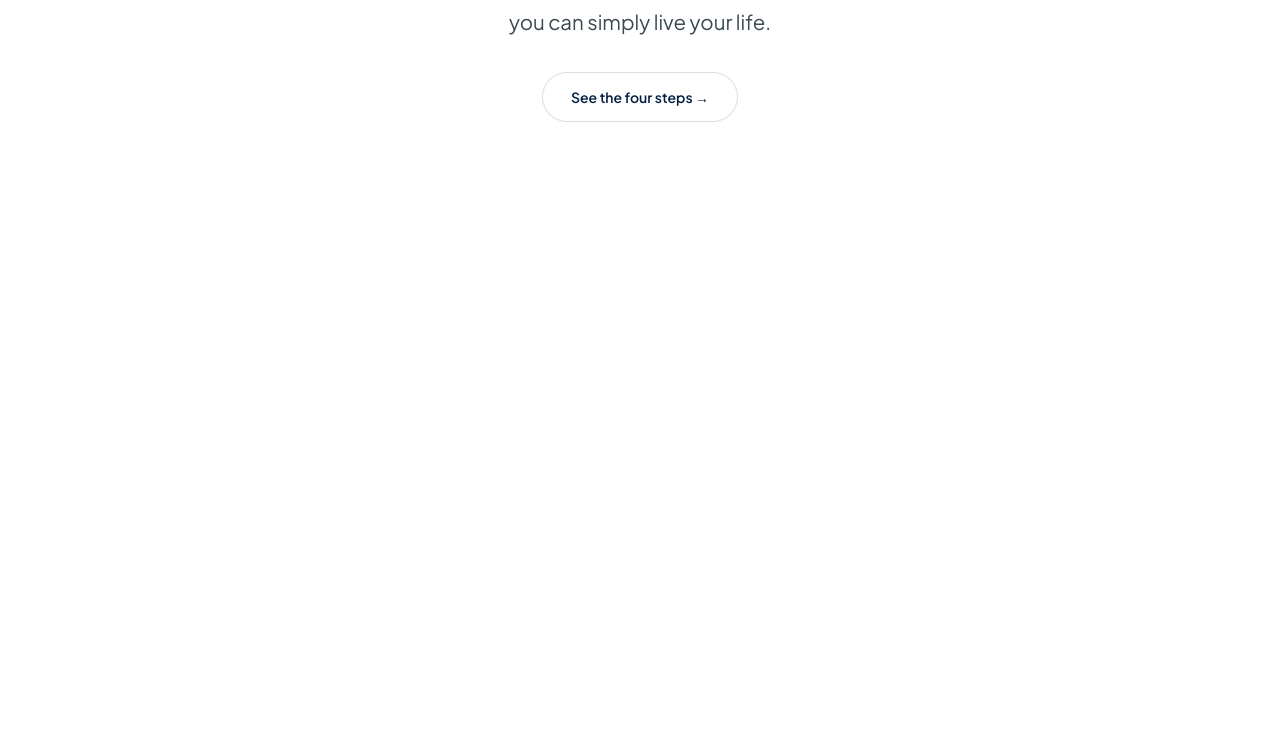
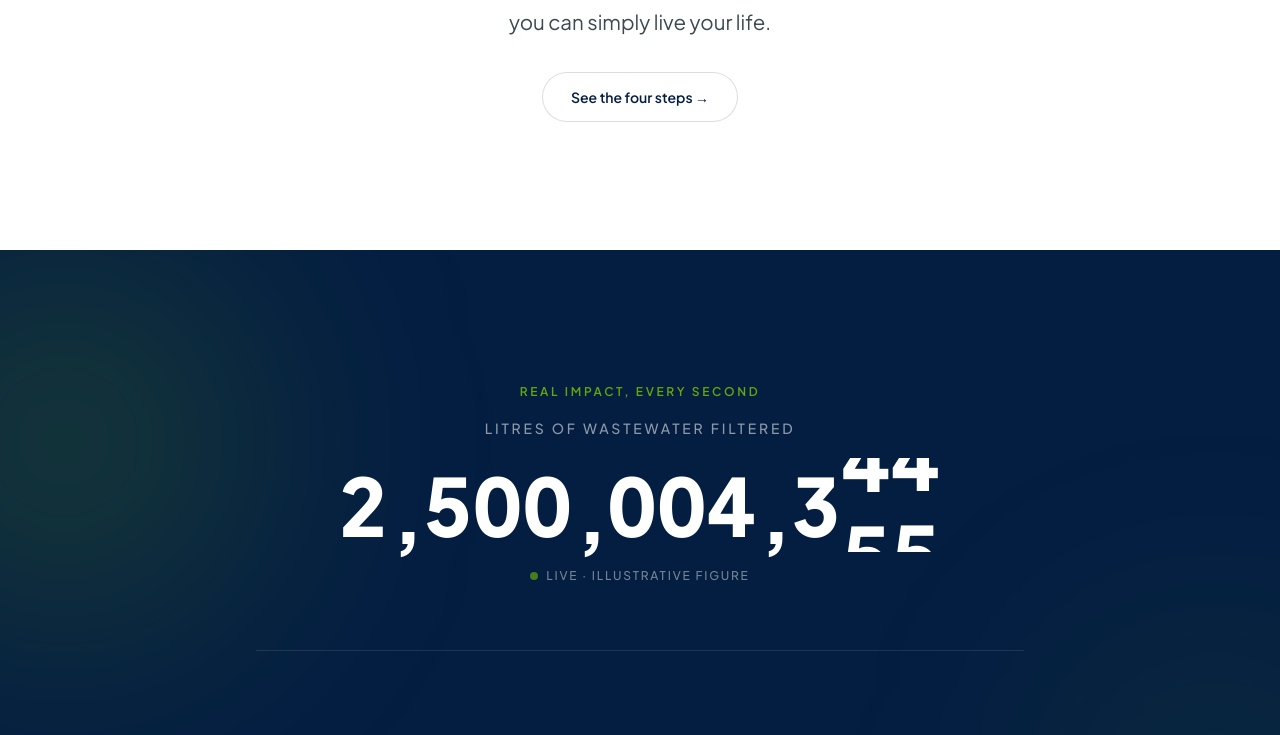
Before and after one commit to Marteau19/PTWE_NEW_SITE_PROTO, a React (Vite) app: page / in a window 1280 px wide. Shown: the part 2010-2745 px from the top of the page. Built offline with nearby package versions, Linux system fonts and the light colour scheme.

Commit message:
Build section 4: impact counter band
- Live rAF odometer of litres filtered (seed 2.5B, +700/s) with rolling digits
- Stat tiles count up on scroll-into-view via react-countup (100k+, 30yrs, 0 kWh, N Service Points)
- Navy band with brand glow; reduced-motion shows static figures

```diff
--- /dev/null
+++ b/src/components/OdometerCounter.tsx
@@ -0,0 +1,91 @@
+import { useEffect, useRef, useState } from 'react'
+import { usePrefersReducedMotion } from '../hooks/usePrefersReducedMotion'
+
+interface OdometerCounterProps {
+  /** Starting value when the component mounts. */
+  seed: number
+  /** Litres added per second (drives the live ticking). */
+  perSecond: number
+}
+
+const DIGIT_H = 1.18 // em — height of one digit cell
+
+/** A single rolling digit column (0–9) that translates to the target digit. */
+function Digit({ value }: { value: number }) {
+  return (
+    <span
+      className="relative inline-block overflow-hidden tabular-nums"
+      style={{ height: `${DIGIT_H}em`, width: '0.62em' }}
+      aria-hidden
+    >
+      <span
+        className="absolute left-0 top-0 flex flex-col transition-transform duration-300 ease-out"
+        style={{ transform: `translateY(-${value * DIGIT_H}em)` }}
+      >
+        {Array.from({ length: 10 }, (_, d) => (
+          <span
+            key={d}
+            className="flex items-center justify-center"
+            style={{ height: `${DIGIT_H}em` }}
+          >
+            {d}
+          </span>
+        ))}
+      </span>
+    </span>
+  )
+}
+
+/**
+ * Odometer-style live counter. Seeds with an illustrative figure and ticks
+ * up continuously via requestAnimationFrame with rolling digits. Static for
+ * reduced-motion users.
+ */
+export default function OdometerCounter({ seed, perSecond }: OdometerCounterProps) {
+  const reduced = usePrefersReducedMotion()
+  const [value, setValue] = useState(seed)
+  const startRef = useRef<number | null>(null)
+  const rafRef = useRef<number>()
+
+  useEffect(() => {
+    if (reduced) {
+      setValue(seed)
+      return
+    }
+    const tick = (now: number) => {
+      if (startRef.current === null) startRef.current = now
+      const elapsed = (now - startRef.current) / 1000
+      setValue(Math.floor(seed + elapsed * perSecond))
+      rafRef.current = requestAnimationFrame(tick)
+    }
+    rafRef.current = requestAnimationFrame(tick)
+    return () => {
+      if (rafRef.current) cancelAnimationFrame(rafRef.current)
+    }
+  }, [seed, perSecond, reduced])
+
+  // Render with thousands separators; separators sit between digit columns.
+  const digits = Math.floor(value).toString().split('')
+  const fromEnd = (i: number) => digits.length - 1 - i
+
+  return (
+    <span
+      className="inline-flex items-end font-extrabold leading-none tracking-tight text-white"
+      role="text"
+      aria-label={`${Math.floor(value).toLocaleString('en-US')} litres`}
+    >
+      {digits.map((d, i) => (
+        <span key={i} className="inline-flex items-end">
+          {reduced ? (
+            <span className="tabular-nums">{d}</span>
+          ) : (
+            <Digit value={Number(d)} />
+          )}
+          {fromEnd(i) > 0 && fromEnd(i) % 3 === 0 && (
+            <span className="mx-[0.04em] inline-block">,</span>
+          )}
+        </span>
+      ))}
+    </span>
+  )
+}
--- a/src/sections/ImpactCounter.tsx
+++ b/src/sections/ImpactCounter.tsx
@@ -1,3 +1,93 @@
+import CountUp from 'react-countup'
+import { motion } from 'framer-motion'
+import OdometerCounter from '../components/OdometerCounter'
+import { RevealGroup, RevealItem } from '../components/Reveal'
+import { servicePointCount } from '../data/servicePoints'
+import { usePrefersReducedMotion } from '../hooks/usePrefersReducedMotion'
+
+interface Stat {
+  end: number
+  suffix?: string
+  prefix?: string
+  label: string
+  decimals?: number
+}
+
+const stats: Stat[] = [
+  { end: 100000, suffix: '+', label: 'Systems installed' },
+  { end: 30, label: 'Years of proven performance' },
+  { end: 0, suffix: ' kWh', label: 'Energy used to treat your water' },
+  { end: servicePointCount, label: 'Active Service Points' },
+]
+
+function StatTile({ stat }: { stat: Stat }) {
+  const reduced = usePrefersReducedMotion()
+  return (
+    <RevealItem className="text-center">
+      <div className="font-extrabold tracking-tight text-white" style={{ fontSize: 'clamp(2.25rem, 5vw, 3.5rem)' }}>
+        {reduced ? (
+          <span>
+            {stat.prefix}
+            {stat.end.toLocaleString('en-US')}
+            {stat.suffix}
+          </span>
+        ) : (
+          <CountUp
+            end={stat.end}
+            duration={2.2}
+            separator=","
+            prefix={stat.prefix}
+            suffix={stat.suffix}
+            decimals={stat.decimals}
+            enableScrollSpy
+            scrollSpyOnce
+          />
+        )}
+      </div>
+      <p className="mt-3 text-sm font-medium leading-snug text-white/70">{stat.label}</p>
+    </RevealItem>
+  )
+}
+
 export default function ImpactCounter() {
-  return <section id="ImpactCounter" className="py-24" />
+  return (
+    <section className="relative overflow-hidden bg-eco-navy py-24 sm:py-32">
+      {/* Soft brand glow */}
+      <div className="pointer-events-none absolute -left-32 top-0 h-96 w-96 rounded-full bg-eco-green/20 blur-[120px]" />
+      <div className="pointer-events-none absolute -right-24 bottom-0 h-80 w-80 rounded-full bg-eco-green/10 blur-[120px]" />
+
+      <div className="eco-container relative">
+        {/* Live odometer centerpiece */}
+        <div className="text-center">
+          <span className="eco-eyebrow text-eco-green">Real impact, every second</span>
+          <p className="mt-4 text-sm font-medium uppercase tracking-[0.2em] text-white/55">
+            Litres of wastewater filtered
+          </p>
+          <div className="mt-5 flex justify-center" style={{ fontSize: 'clamp(2rem, 6.5vw, 5rem)' }}>
+            <OdometerCounter seed={2_500_000_000} perSecond={700} />
+          </div>
+          <div className="mt-4 inline-flex items-center gap-2">
+            <motion.span
+              className="h-2 w-2 rounded-full bg-eco-green"
+              animate={{ opacity: [1, 0.3, 1] }}
+              transition={{ duration: 2, repeat: Infinity }}
+            />
+            <span className="text-xs font-medium uppercase tracking-[0.15em] text-white/45">
+              Live · illustrative figure
+            </span>
+          </div>
+        </div>
+
+        {/* Divider */}
+        <div className="mx-auto my-16 h-px max-w-3xl bg-white/10" />
+
+        {/* Supporting stat tiles */}
+        <RevealGroup className="grid grid-cols-2 gap-x-6 gap-y-12 lg:grid-cols-4">
+          {stats.map((s) => (
+            <StatTile key={s.label} stat={s} />
+          ))}
+        </RevealGroup>
+      </div>
+    </section>
+  )
 }
```
Also changed, not shown: 1 other file (tests, documents, lock files or other folders).
